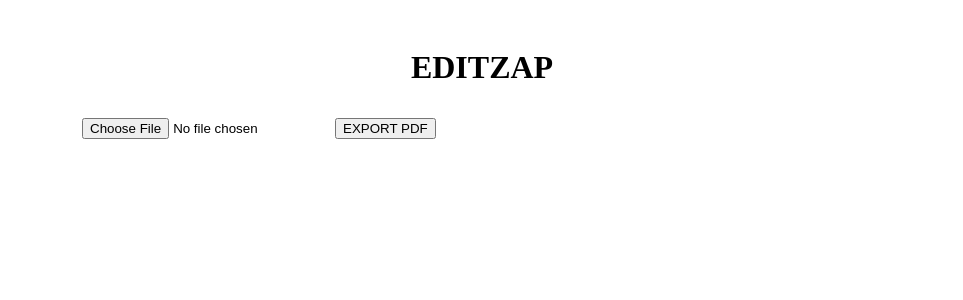
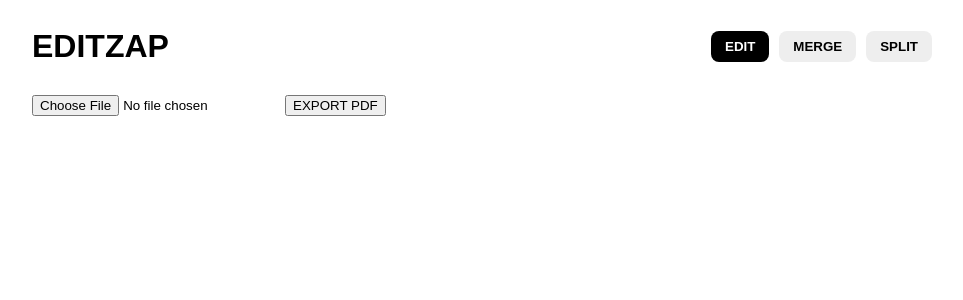
Before and after one commit to editzap/editzap, a Next.js app: page / in a window 1280 px wide. Shown: the top 300 px of the page, without its empty margins (158-1121 px from the left). Built offline with nearby package versions, Linux system fonts and the light colour scheme.

Commit message:
final tabs + stable

```diff
--- a/app/page.tsx
+++ b/app/page.tsx
@@ -11,6 +11,8 @@ type Box = {
 };
 
 export default function Home() {
+  const [activeTab, setActiveTab] = useState("edit");
+
   const [file, setFile] = useState<File | null>(null);
   const [pdfUrl, setPdfUrl] = useState<string | null>(null);
 
@@ -34,7 +36,7 @@ export default function Home() {
     setSelected(null);
   };
 
-  // CLOSE
+  // CLOSE PDF
   const handleClose = () => {
     setFile(null);
     setPdfUrl(null);
@@ -67,7 +69,7 @@ export default function Home() {
     setSize(boxes[i].size);
   };
 
-  // UPDATE
+  // UPDATE BOX
   const updateBox = (changes: Partial<Box>) => {
     if (selected === null) return;
 
@@ -78,12 +80,13 @@ export default function Home() {
     });
   };
 
-  // DRAG
+  // DRAG START
   const startDrag = (i: number, e: React.MouseEvent) => {
     e.stopPropagation();
     dragRef.current = i;
   };
 
+  // DRAG MOVE
   const move = (e: React.MouseEvent<HTMLDivElement>) => {
     if (dragRef.current === null) return;
 
@@ -119,7 +122,7 @@ export default function Home() {
     return () => window.removeEventListener("keydown", handleKey);
   }, [selected]);
 
-  // ✅ FINAL EXPORT (NO ERRORS EVER)
+  // EXPORT (FINAL WORKING)
   const applyToPDF = async () => {
     if (!file) return;
 
@@ -144,7 +147,6 @@ export default function Home() {
 
     const pdfBytes = await pdfDoc.save();
 
-    // 🔥 SAFEST METHOD (NO TYPE ERROR)
     const uint8 = new Uint8Array(pdfBytes);
     const blob = new Blob([uint8], { type: "application/pdf" });
 
@@ -162,9 +164,42 @@ export default function Home() {
   };
 
   return (
-    <div style={{ padding: 20, maxWidth: 800, margin: "auto" }}>
-      <h1 style={{ textAlign: "center" }}>EDITZAP</h1>
+    <div style={{ padding: 20, maxWidth: 900, margin: "auto", fontFamily: "Arial" }}>
 
+      {/* HEADER */}
+      <div style={{
+        display: "flex",
+        justifyContent: "space-between",
+        alignItems: "center",
+        marginBottom: 20
+      }}>
+        <h1 style={{ margin: 0 }}>EDITZAP</h1>
+
+        {/* TABS */}
+        <div style={{ display: "flex", gap: 10 }}>
+          {["edit", "merge", "split"].map((tab) => (
+            <button
+              key={tab}
+              onClick={() => setActiveTab(tab)}
+              style={{
+                padding: "8px 14px",
+                borderRadius: 8,
+                border: "none",
+                fontWeight: "bold",
+                background: activeTab === tab ? "#000" : "#eee",
+                color: activeTab === tab ? "#fff" : "#000",
+                cursor: "pointer"
+              }}
+            >
+              {tab.toUpperCase()}
+            </button>
+          ))}
+        </div>
+      </div>
+
+      {/* EDIT TAB */}
+      {activeTab === "edit" && (
+        <>
           <input type="file" onChange={handleUpload} />
 
           {selected !== null && (
@@ -208,7 +243,7 @@ export default function Home() {
             >
               <button
                 onClick={handleClose}
-            style={{ position: "absolute", right: 10 }}
+                style={{ position: "absolute", right: 10, zIndex: 10 }}
               >
                 ✕
               </button>
@@ -241,6 +276,23 @@ export default function Home() {
               ))}
             </div>
           )}
+        </>
+      )}
+
+      {/* OTHER TABS */}
+      {activeTab === "merge" && (
+        <div>
+          <h2>Merge PDF</h2>
+          <p>Coming soon</p>
+        </div>
+      )}
+
+      {activeTab === "split" && (
+        <div>
+          <h2>Split PDF</h2>
+          <p>Coming soon</p>
+        </div>
+      )}
     </div>
   );
 }
```
Lines whose indentation alone changed are shown as unchanged.
